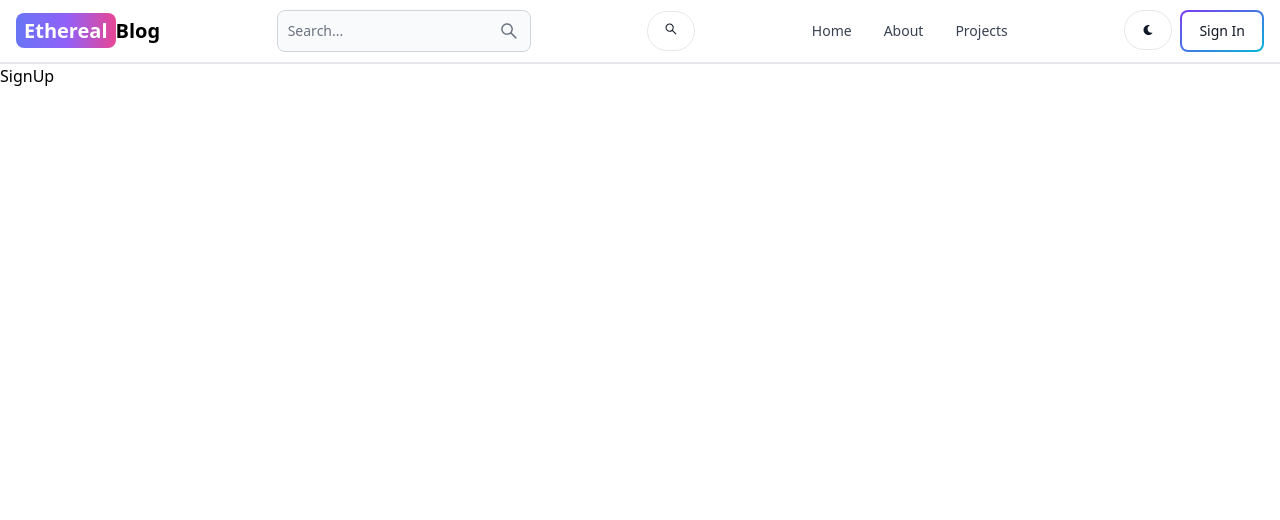
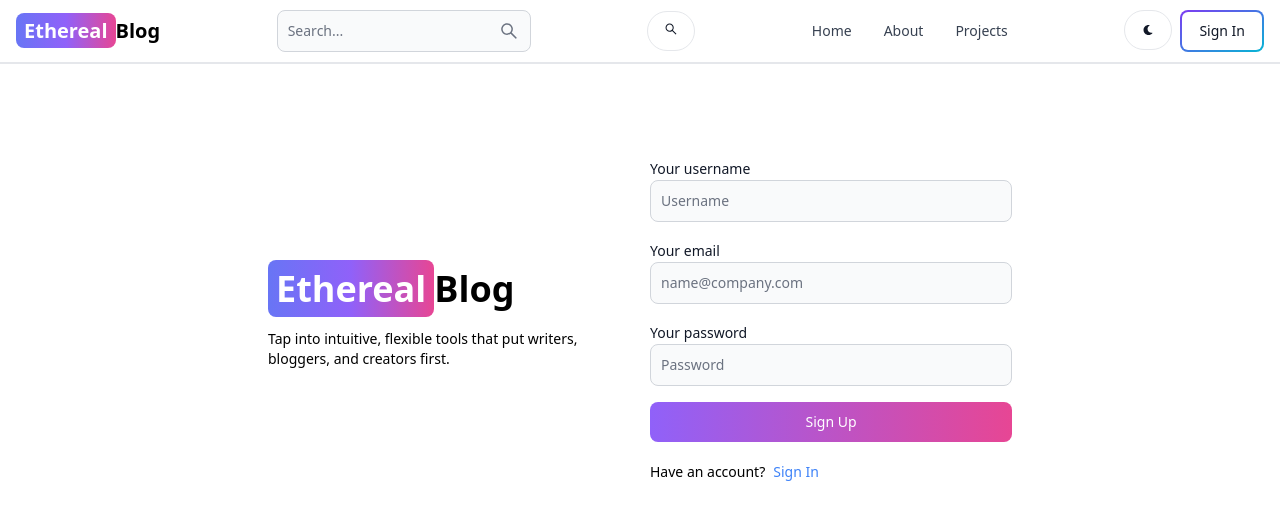
Before and after one commit to patel37/Inkwell-Insights-A-Blogging-Website, a React (Vite) app in the folder client/: page /sign-up in a window 1280 px wide. Shown: the top 520 px of the page. Built offline with nearby package versions, Linux system fonts and the light colour scheme.

Commit message:
designed ui for signin page

```diff
--- a/client/src/pages/SignUp.jsx
+++ b/client/src/pages/SignUp.jsx
@@ -1,9 +1,48 @@
-import React from 'react'
-
+import React from "react";
+import { Link } from "react-router-dom";
+import { Label, TextInput ,Button} from "flowbite-react";
 const SignUp = () => {
   return (
-    <div>SignUp</div>
-  )
-}
+    <div className="min-h-screen mt-20">
+      <div className="flex p-3 max-w-3xl mx-auto flex-col md:flex-row md:items-center gap-5">
+        {/* left */}
+        <div className="flex-1">
+          <Link to="/" className="font-bold dark:text-white text-4xl">
+            <span className="px-2 py-1 bg-gradient-to-r from-indigo-500 via-purple-500 to-pink-500 rounded-lg text-white">
+              Ethereal
+            </span>
+            Blog
+          </Link>
+          <p className="text-sm mt-5">
+          Tap into intuitive, flexible tools that put writers, bloggers, and creators first.
+          </p>
+        </div>
+        {/* right */}
+        <div className="flex-1">
+          <form className="flex flex-col gap-4">
+            <div className="">
+              <Label value="Your username" />
+              <TextInput type="text" placeholder="Username" id="username" />
+            </div>
+            <div className="">
+              <Label value="Your email" />
+              <TextInput type="text" placeholder="name@company.com" id="email" />
+            </div>
+            <div className="">
+              <Label value="Your password" />
+              <TextInput type="text" placeholder="Password" id="password" />
+            </div>
+            <Button gradientDuoTone='purpleToPink' type="submit">Sign Up</Button>
 
-export default SignUp
+          </form>
+          <div className="flex gap-2 text-sm mt-5">
+            <span>Have an account?</span>
+            <Link to='/sign-in' className="text-blue-500">Sign In</Link>
+          </div>
+        </div>
+      </div>
+    </div>
+  );
+};
+
+export default SignUp;
```
